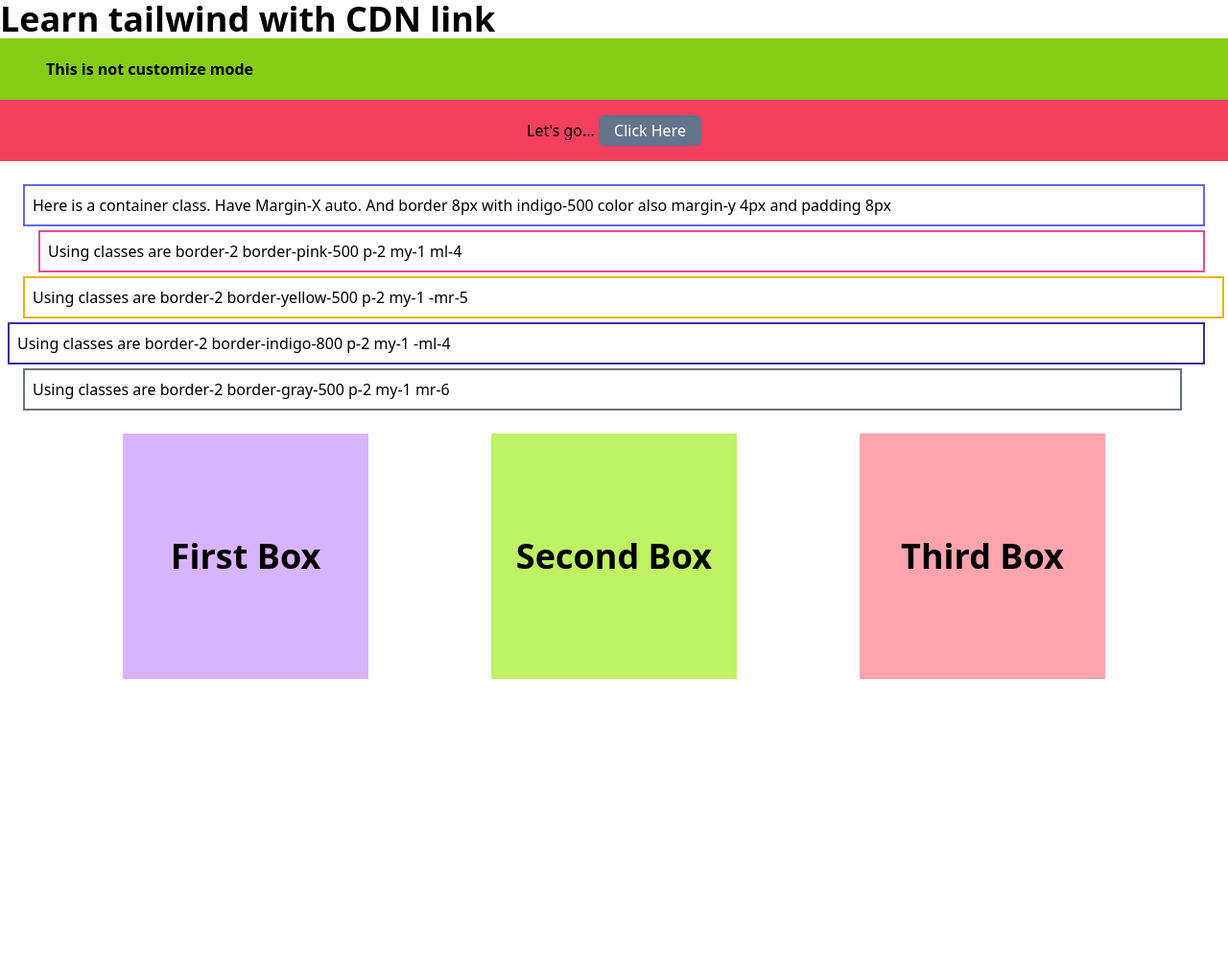
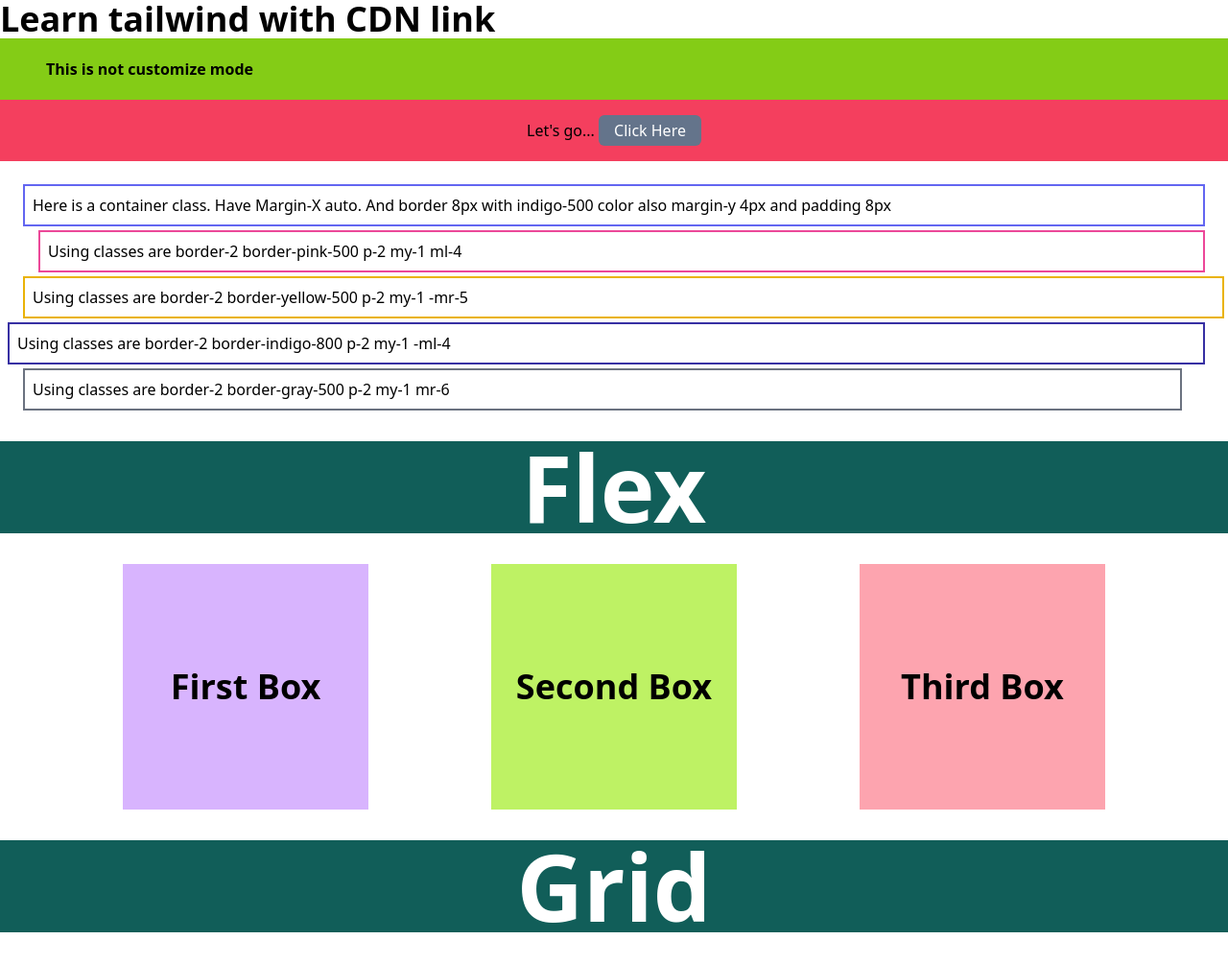
Before and after one commit to khaled39ab/Learning_Tailwind, a website: page tailwindCDN.html in a window 1280 px wide. Shown: the whole page at 96% size. Before the commit the page ends 800 px from the top, so only its background shows below. Drawn offline with nearby package versions, Linux system fonts and the light colour scheme.

Commit message:
tailwind flex more

```diff
--- a/tailwindCDN.html
+++ b/tailwindCDN.html
@@ -1,5 +1,6 @@
 <!DOCTYPE html>
 <html lang="en">
+
 <head>
     <meta charset="UTF-8">
     <meta http-equiv="X-UA-Compatible" content="IE=edge">
@@ -11,11 +12,13 @@
 <body>
     <h1 class="text-4xl font-bold">Learn tailwind with CDN link</h1>
     <h3 class="bg-lime-500 py-5 font-semibold pl-12">This is not customize mode</h3>
-    <p class="text-center py-4 bg-rose-500">Let's go... <button class="bg-slate-500 text-white px-4 py-1 rounded-md">Click Here</button></p>
+    <p class="text-center py-4 bg-rose-500">Let's go... <button
+            class="bg-slate-500 text-white px-4 py-1 rounded-md">Click Here</button></p>
 
     <section class="m-6">
         <div class="container mx-auto border-2 border-indigo-500 p-2 my-1">
-            <p>Here is a container class. Have Margin-X auto. And border 8px  with indigo-500 color also margin-y 4px and padding 8px</p>
+            <p>Here is a container class. Have Margin-X auto. And border 8px with indigo-500 color also margin-y 4px and
+                padding 8px</p>
         </div>
         <div class="border-2 border-pink-500 p-2 my-1 ml-4">
             <p>Using classes are border-2 border-pink-500 p-2 my-1 ml-4</p>
@@ -30,6 +33,7 @@
             <p>Using classes are border-2 border-gray-500 p-2 my-1 mr-6</p>
         </div>
     </section>
+    <h1 class="text-8xl font-bold text-center my-8 bg-teal-800 text-white">Flex</h1>
     <section class="flex justify-evenly mb-8">
         <div class="bg-purple-300 h-64 w-64 flex items-center justify-center">
             <h2 class="text-4xl font-bold">First Box</h2>
@@ -41,5 +45,10 @@
             <h2 class="text-4xl font-bold">Third Box</h2>
         </div>
     </section>
+    <h1 class="text-8xl font-bold text-center my-8 bg-teal-800 text-white">Grid</h1>
+    <section>
+
+    </section>
 </body>
+
 </html>
```
